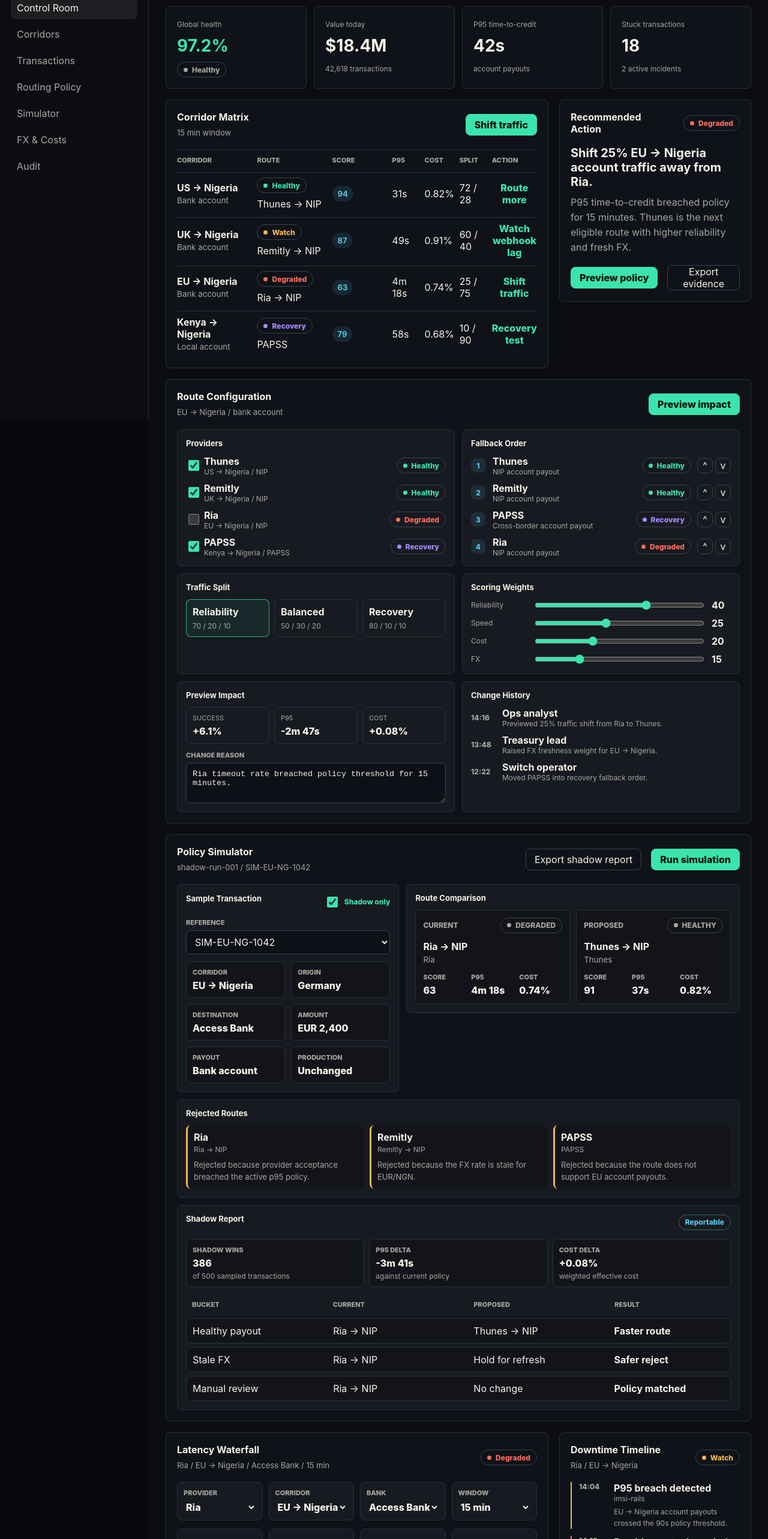
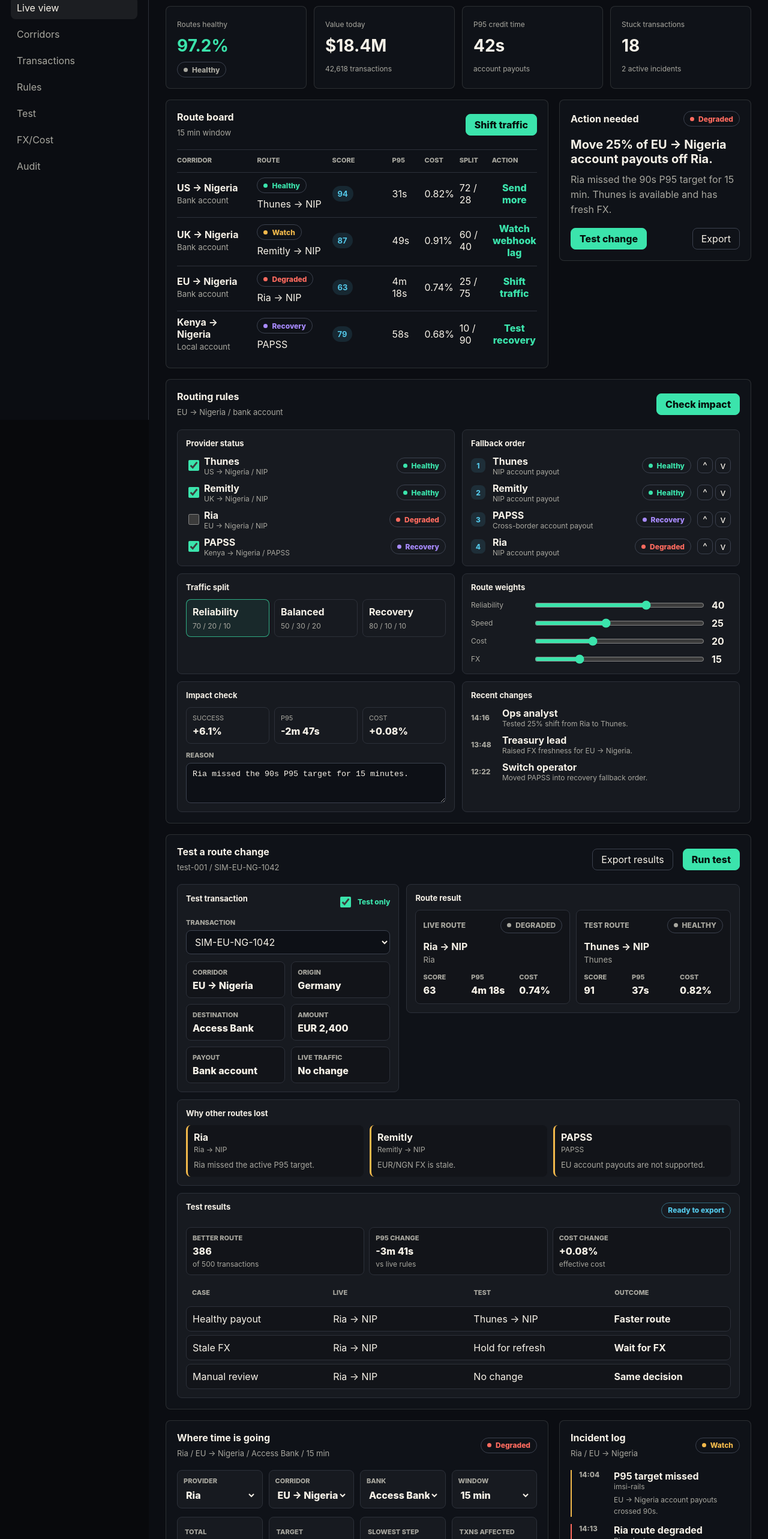
Before and after one commit to CloudSpaceLab/imsi-rails, a Vue app in the folder apps/web/: page / in a window 1280 px wide. Shown: the part 100-2666 px from the top of the page at 60% size. Built offline with nearby package versions, Linux system fonts and the light colour scheme.

Commit message:
Tighten control room copy

```diff
--- a/apps/web/src/App.vue
+++ b/apps/web/src/App.vue
@@ -36,12 +36,12 @@ import { operationalActions } from './copy'
         <span>imsi-rails</span>
       </a>
       <nav>
-        <a class="is-active" href="#control-room">Control Room</a>
+        <a class="is-active" href="#control-room">Live view</a>
         <a href="#corridors">Corridors</a>
         <a href="#transactions">Transactions</a>
-        <a href="#routing-policy">Routing Policy</a>
-        <a href="#policy-simulator">Simulator</a>
-        <a href="#fx-costs">FX & Costs</a>
+        <a href="#routing-policy">Rules</a>
+        <a href="#policy-simulator">Test</a>
+        <a href="#fx-costs">FX/Cost</a>
         <a href="#audit">Audit</a>
       </nav>
     </aside>
@@ -49,15 +49,15 @@ import { operationalActions } from './copy'
     <main class="workspace" id="control-room">
       <header class="topbar">
         <div>
-          <p class="eyebrow">International Transfer Reliability</p>
-          <h1>Control Room</h1>
+          <p class="eyebrow">Live routing</p>
+          <h1>Operations</h1>
         </div>
         <DataFreshness :updated="summary.lastUpdated" />
       </header>
 
       <section class="summary-grid" aria-label="Operational summary">
         <article class="summary-card summary-card--primary">
-          <span>Global health</span>
+          <span>Routes healthy</span>
           <strong>{{ summary.globalHealth }}</strong>
           <HealthBadge state="healthy" window="15 min" :updated="summary.lastUpdated" />
         </article>
@@ -67,7 +67,7 @@ import { operationalActions } from './copy'
           <small>{{ summary.transactionsToday }} transactions</small>
         </article>
         <article class="summary-card">
-          <span>P95 time-to-credit</span>
+          <span>P95 credit time</span>
           <strong>{{ summary.p95CreditTime }}</strong>
           <small>account payouts</small>
         </article>
@@ -82,7 +82,7 @@ import { operationalActions } from './copy'
         <section class="panel panel--wide" id="corridors" aria-labelledby="corridors-title">
           <header class="panel__header">
             <div>
-              <h2 id="corridors-title">Corridor Matrix</h2>
+              <h2 id="corridors-title">Route board</h2>
               <p>15 min window</p>
             </div>
             <button type="button" class="action-button">{{ operationalActions.shiftTraffic }}</button>
@@ -92,12 +92,12 @@ import { operationalActions } from './copy'
 
         <aside class="panel recommendation-panel" aria-labelledby="recommendation-title">
           <header class="panel__header">
-            <h2 id="recommendation-title">Recommended Action</h2>
+            <h2 id="recommendation-title">Action needed</h2>
             <HealthBadge state="degraded" window="15 min" />
           </header>
           <div class="recommendation">
-            <strong>Shift 25% EU -> Nigeria account traffic away from Ria.</strong>
-            <p>P95 time-to-credit breached policy for 15 minutes. Thunes is the next eligible route with higher reliability and fresh FX.</p>
+            <strong>Move 25% of EU -> Nigeria account payouts off Ria.</strong>
+            <p>Ria missed the 90s P95 target for 15 min. Thunes is available and has fresh FX.</p>
             <div class="button-row">
               <button type="button" class="action-button">{{ operationalActions.previewPolicy }}</button>
               <button type="button" class="ghost-button">{{ operationalActions.exportEvidence }}</button>
@@ -125,7 +125,7 @@ import { operationalActions } from './copy'
         <section class="panel" id="transactions" aria-labelledby="trace-title">
           <header class="panel__header">
             <div>
-              <h2 id="trace-title">Transaction Trace</h2>
+              <h2 id="trace-title">Transaction trail</h2>
               <p>IMSI-txn_000000000001</p>
             </div>
             <HealthBadge state="watch" window="current" />
--- a/apps/web/src/components/DowntimeTimeline.vue
+++ b/apps/web/src/components/DowntimeTimeline.vue
@@ -11,7 +11,7 @@ defineProps<{
   <section class="panel" id="downtime" aria-labelledby="downtime-title">
     <header class="panel__header">
       <div>
-        <h2 id="downtime-title">Downtime Timeline</h2>
+        <h2 id="downtime-title">Incident log</h2>
         <p>Ria / EU -> Nigeria</p>
       </div>
       <HealthBadge state="watch" window="live" />
--- a/apps/web/src/components/LatencyWaterfall.vue
+++ b/apps/web/src/components/LatencyWaterfall.vue
@@ -33,7 +33,7 @@ const badgeState = (state: HealthState) => state
   <section class="panel panel--wide" id="latency" aria-labelledby="latency-title">
     <header class="panel__header">
       <div>
-        <h2 id="latency-title">Latency Waterfall</h2>
+        <h2 id="latency-title">Where time is going</h2>
         <p>{{ filters.provider }} / {{ filters.corridor }} / {{ filters.destinationBank }} / {{ filters.window }}</p>
       </div>
       <HealthBadge state="degraded" window="15 min" />
@@ -76,7 +76,7 @@ const badgeState = (state: HealthState) => state
 
     <div class="latency-summary" aria-label="Latency summary">
       <div>
-        <span>End-to-end</span>
+        <span>Total</span>
         <strong>{{ summary.endToEnd }}</strong>
       </div>
       <div>
@@ -88,7 +88,7 @@ const badgeState = (state: HealthState) => state
         <strong>{{ summary.slowestStep }}</strong>
       </div>
       <div>
-        <span>Affected</span>
+        <span>Txns affected</span>
         <strong>{{ summary.affectedTransactions }}</strong>
       </div>
     </div>
--- a/apps/web/src/components/PolicySimulatorPanel.vue
+++ b/apps/web/src/components/PolicySimulatorPanel.vue
@@ -12,7 +12,7 @@ const runCount = ref(1)
 const shadowOnly = ref(true)
 
 const sample = computed(() => props.samples[selectedIndex.value] ?? props.samples[0])
-const runReference = computed(() => `shadow-run-${String(runCount.value).padStart(3, '0')}`)
+const runReference = computed(() => `test-${String(runCount.value).padStart(3, '0')}`)
 
 const decisionFields = (decision: PolicyRouteDecision) => [
   { label: 'Score', value: String(decision.score) },
@@ -29,27 +29,27 @@ const runSimulation = () => {
   <section class="panel panel--full" id="policy-simulator" aria-labelledby="policy-simulator-title">
     <header class="panel__header">
       <div>
-        <h2 id="policy-simulator-title">Policy Simulator</h2>
+        <h2 id="policy-simulator-title">Test a route change</h2>
         <p>{{ runReference }} / {{ sample.reference }}</p>
       </div>
       <div class="button-row">
-        <button type="button" class="ghost-button">Export shadow report</button>
-        <button type="button" class="action-button" @click="runSimulation">Run simulation</button>
+        <button type="button" class="ghost-button">Export results</button>
+        <button type="button" class="action-button" @click="runSimulation">Run test</button>
       </div>
     </header>
 
     <div class="simulator-layout">
       <section class="simulator-card simulator-card--sample" aria-labelledby="sample-title">
         <div class="simulator-card__top">
-          <h3 id="sample-title">Sample Transaction</h3>
+          <h3 id="sample-title">Test transaction</h3>
           <label class="simulator-switch">
             <input v-model="shadowOnly" type="checkbox" />
-            <span>{{ shadowOnly ? 'Shadow only' : 'Production armed' }}</span>
+            <span>{{ shadowOnly ? 'Test only' : 'Can affect live' }}</span>
           </label>
         </div>
 
         <label class="simulator-field">
-          <span>Reference</span>
+          <span>Transaction</span>
           <select v-model.number="selectedIndex" aria-label="Sample transaction">
             <option v-for="(item, index) in samples" :key="item.reference" :value="index">
               {{ item.reference }}
@@ -79,18 +79,18 @@ const runSimulation = () => {
             <dd>{{ sample.payout }}</dd>
           </div>
           <div>
-            <dt>Production</dt>
-            <dd>{{ shadowOnly ? 'Unchanged' : 'Pending approval' }}</dd>
+            <dt>Live traffic</dt>
+            <dd>{{ shadowOnly ? 'No change' : 'Approval needed' }}</dd>
           </div>
         </dl>
       </section>
 
       <section class="simulator-card simulator-card--compare" aria-labelledby="compare-title">
-        <h3 id="compare-title">Route Comparison</h3>
+        <h3 id="compare-title">Route result</h3>
         <div class="route-compare">
           <article>
             <div class="route-compare__head">
-              <span>Current</span>
+              <span>Live route</span>
               <HealthBadge :state="sample.current.state" />
             </div>
             <strong>{{ sample.current.route }}</strong>
@@ -105,7 +105,7 @@ const runSimulation = () => {
 
           <article class="route-compare__proposed">
             <div class="route-compare__head">
-              <span>Proposed</span>
+              <span>Test route</span>
               <HealthBadge :state="sample.proposed.state" />
             </div>
             <strong>{{ sample.proposed.route }}</strong>
@@ -121,7 +121,7 @@ const runSimulation = () => {
       </section>
 
       <section class="simulator-card" aria-labelledby="reject-title">
-        <h3 id="reject-title">Rejected Routes</h3>
+        <h3 id="reject-title">Why other routes lost</h3>
         <ol class="rejection-list">
           <li v-for="route in sample.rejectedRoutes" :key="`${sample.reference}-${route.provider}`">
             <strong>{{ route.provider }}</strong>
@@ -133,8 +133,8 @@ const runSimulation = () => {
 
       <section class="simulator-card" aria-labelledby="report-title">
         <div class="simulator-card__top">
-          <h3 id="report-title">Shadow Report</h3>
-          <span class="report-state">Reportable</span>
+          <h3 id="report-title">Test results</h3>
+          <span class="report-state">Ready to export</span>
         </div>
 
         <dl class="report-metrics">
@@ -145,18 +145,18 @@ const runSimulation = () => {
           </div>
         </dl>
 
-        <div class="report-table" role="table" aria-label="Shadow routing results">
+        <div class="report-table" role="table" aria-label="Test route results">
           <div class="report-table__row report-table__row--head" role="row">
-            <span role="columnheader">Bucket</span>
-            <span role="columnheader">Current</span>
-            <span role="columnheader">Proposed</span>
-            <span role="columnheader">Result</span>
+            <span role="columnheader">Case</span>
+            <span role="columnheader">Live</span>
+            <span role="columnheader">Test</span>
+            <span role="columnheader">Outcome</span>
           </div>
           <div v-for="row in sample.reportRows" :key="`${sample.reference}-${row.bucket}`" class="report-table__row" role="row">
-            <span role="cell" data-label="Bucket">{{ row.bucket }}</span>
-            <span role="cell" data-label="Current">{{ row.currentRoute }}</span>
-            <span role="cell" data-label="Proposed">{{ row.proposedRoute }}</span>
-            <strong role="cell" data-label="Result">{{ row.result }}</strong>
+            <span role="cell" data-label="Case">{{ row.bucket }}</span>
+            <span role="cell" data-label="Live">{{ row.currentRoute }}</span>
+            <span role="cell" data-label="Test">{{ row.proposedRoute }}</span>
+            <strong role="cell" data-label="Outcome">{{ row.result }}</strong>
           </div>
         </div>
       </section>
--- a/apps/web/src/components/ProviderScorecards.vue
+++ b/apps/web/src/components/ProviderScorecards.vue
@@ -21,8 +21,8 @@ defineProps<{
   <section class="panel" aria-labelledby="provider-scorecards-title">
     <header class="panel__header">
       <div>
-        <h2 id="provider-scorecards-title">Provider Scorecards</h2>
-        <p>Objective corridor performance</p>
+        <h2 id="provider-scorecards-title">Provider performance</h2>
+        <p>15 min provider view</p>
       </div>
       <label class="window-select">
         <span>Window</span>
--- a/apps/web/src/components/RouteConfigurationPanel.vue
+++ b/apps/web/src/components/RouteConfigurationPanel.vue
@@ -20,15 +20,15 @@ defineProps<{
   <section class="panel panel--full" id="routing-policy" aria-labelledby="routing-policy-title">
     <header class="panel__header">
       <div>
-        <h2 id="routing-policy-title">Route Configuration</h2>
+        <h2 id="routing-policy-title">Routing rules</h2>
         <p>EU -> Nigeria / bank account</p>
       </div>
-      <button type="button" class="action-button">Preview impact</button>
+      <button type="button" class="action-button">Check impact</button>
     </header>
 
     <div class="config-grid">
       <section class="config-block" aria-labelledby="provider-toggles-title">
-        <h3 id="provider-toggles-title">Providers</h3>
+        <h3 id="provider-toggles-title">Provider status</h3>
         <div class="toggle-list">
           <label v-for="provider in providers" :key="provider.provider" class="toggle-row">
             <input type="checkbox" :checked="provider.enabled" />
@@ -42,7 +42,7 @@ defineProps<{
       </section>
 
       <section class="config-block" aria-labelledby="fallback-title">
-        <h3 id="fallback-title">Fallback Order</h3>
+        <h3 id="fallback-title">Fallback order</h3>
         <ol class="fallback-list">
           <li v-for="route in fallbackRoutes" :key="route.provider">
             <span class="rank">{{ route.rank }}</span>
@@ -60,7 +60,7 @@ defineProps<{
       </section>
 
       <section class="config-block" aria-labelledby="split-title">
-        <h3 id="split-title">Traffic Split</h3>
+        <h3 id="split-title">Traffic split</h3>
         <div class="preset-row" role="group" aria-label="Traffic split presets">
           <button v-for="preset in presets" :key="preset.label" type="button" :class="{ 'is-selected': preset.active }">
             <strong>{{ preset.label }}</strong>
@@ -70,7 +70,7 @@ defineProps<{
       </section>
 
       <section class="config-block" aria-labelledby="weights-title">
-        <h3 id="weights-title">Scoring Weights</h3>
+        <h3 id="weights-title">Route weights</h3>
         <div class="weight-list">
           <label v-for="weight in weights" :key="weight.label">
             <span>{{ weight.label }}</span>
@@ -81,7 +81,7 @@ defineProps<{
       </section>
 
       <section class="config-block" aria-labelledby="impact-title">
-        <h3 id="impact-title">Preview Impact</h3>
+        <h3 id="impact-title">Impact check</h3>
         <dl class="impact-grid">
           <div>
             <dt>Success</dt>
@@ -97,13 +97,13 @@ defineProps<{
           </div>
         </dl>
         <label class="reason-field">
-          <span>Change reason</span>
-          <textarea required rows="3">Ria timeout rate breached policy threshold for 15 minutes.</textarea>
+          <span>Reason</span>
+          <textarea required rows="3">Ria missed the 90s P95 target for 15 minutes.</textarea>
         </label>
       </section>
 
       <section class="config-block" aria-labelledby="history-title">
-        <h3 id="history-title">Change History</h3>
+        <h3 id="history-title">Recent changes</h3>
         <ol class="history-list">
           <li v-for="item in history" :key="`${item.time}-${item.summary}`">
             <time>{{ item.time }}</time>
--- a/apps/web/src/copy.ts
+++ b/apps/web/src/copy.ts
@@ -11,16 +11,16 @@ export const healthStates = {
 export const operationalActions = {
   shiftTraffic: 'Shift traffic',
   pauseNewTraffic: 'Pause new traffic',
-  previewPolicy: 'Preview policy',
-  rollbackPolicy: 'Roll back policy',
-  exportEvidence: 'Export evidence',
+  previewPolicy: 'Test change',
+  rollbackPolicy: 'Roll back',
+  exportEvidence: 'Export',
   openIncident: 'Open incident',
 } as const
 
 export const rejectionCopy = {
-  stale_fx_rate: 'Rejected because the FX rate is stale.',
-  circuit_breaker_open: 'Rejected because the route is blocked by circuit breaker.',
-  unsupported_destination_bank: 'Rejected because the destination bank is unsupported.',
-  amount_outside_limits: 'Rejected because the amount is outside route limits.',
-  compliance_manual_review: 'Manual approval required by compliance policy.',
+  stale_fx_rate: 'FX rate is stale.',
+  circuit_breaker_open: 'Route is blocked.',
+  unsupported_destination_bank: 'Destination bank is unsupported.',
+  amount_outside_limits: 'Amount is outside route limits.',
+  compliance_manual_review: 'Manual approval is required.',
 } as const
--- a/apps/web/src/data.ts
+++ b/apps/web/src/data.ts
@@ -31,7 +31,7 @@ export const corridors = [
     p95: '31s',
     cost: '0.82%',
     split: '72 / 28',
-    recommendation: 'Route more',
+    recommendation: 'Send more',
   },
   {
     corridor: 'UK -> Nigeria',
@@ -64,7 +64,7 @@ export const corridors = [
     p95: '58s',
     cost: '0.68%',
     split: '10 / 90',
-    recommendation: 'Recovery test',
+    recommendation: 'Test recovery',
   },
 ]
 
@@ -118,7 +118,7 @@ export const providerScores = [
 export const timeline: TimelineStep[] = [
   { label: 'Received', owner: 'Bank channel', status: 'done', time: '14:29:11' },
   { label: 'Validated', owner: 'imsi-rails', status: 'done', time: '14:29:11' },
-  { label: 'Route selected', owner: 'Policy engine', status: 'done', time: '14:29:12' },
+  { label: 'Route picked', owner: 'Route engine', status: 'done', time: '14:29:12' },
   { label: 'Provider accepted', owner: 'Thunes', status: 'done', time: '14:29:16' },
   { label: 'Bank rail posting', owner: 'NIP', status: 'current', time: '14:29:23' },
   { label: 'Settlement match', owner: 'Settlement', status: 'pending', time: 'pending' },
@@ -141,7 +141,7 @@ export const latencySummary = {
 export const latencySteps: LatencyStep[] = [
   { label: 'Bank submit', owner: 'Bank channel', durationMs: 420, targetMs: 800, state: 'healthy' },
   { label: 'Validation', owner: 'imsi-rails', durationMs: 260, targetMs: 500, state: 'healthy' },
-  { label: 'FX lock', owner: 'Treasury policy', durationMs: 1_800, targetMs: 2_000, state: 'healthy' },
+  { label: 'FX lock', owner: 'Treasury rules', durationMs: 1_800, targetMs: 2_000, state: 'healthy' },
   { label: 'Provider accepted', owner: 'Ria', durationMs: 128_000, targetMs: 30_000, state: 'degraded' },
   { label: 'Webhook callback', owner: 'Ria', durationMs: 84_000, targetMs: 45_000, state: 'watch' },
   { label: 'Bank posting', owner: 'NIP', durationMs: 43_000, targetMs: 60_000, state: 'healthy' },
@@ -150,31 +150,31 @@ export const latencySteps: LatencyStep[] = [
 export const downtimeEvents: DowntimeEvent[] = [
   {
     time: '14:04',
-    title: 'P95 breach detected',
+    title: 'P95 target missed',
     actor: 'imsi-rails',
     state: 'watch',
-    detail: 'EU -> Nigeria account payouts crossed the 90s policy threshold.',
+    detail: 'EU -> Nigeria account payouts crossed 90s.',
   },
   {
     time: '14:13',
-    title: 'Provider route degraded',
+    title: 'Ria route degraded',
     actor: 'Ria adapter',
     state: 'degraded',
-    detail: 'Timeout rate reached 12.5% over the active 15 min window.',
+    detail: 'Timeouts reached 12.5% in the last 15 min.',
   },
   {
     time: '14:16',
-    title: 'Traffic shift previewed',
+    title: 'Traffic shift tested',
     actor: 'Ops analyst',
     state: 'healthy',
-    detail: '25% shift to Thunes simulated with lower cost-adjusted risk.',
+    detail: '25% to Thunes looked faster with acceptable cost.',
   },
   {
     time: '14:21',
     title: 'Recovery test started',
     actor: 'Circuit breaker',
     state: 'recovery',
-    detail: 'Ria held to 10% canary while webhook lag is monitored.',
+    detail: 'Ria held at 10% while webhook lag is watched.',
   },
 ]
 
@@ -206,8 +206,8 @@ export const scoringWeights: ScoringWeight[] = [
 ]
 
 export const changeHistory: ChangeHistoryItem[] = [
-  { time: '14:16', actor: 'Ops analyst', summary: 'Previewed 25% traffic shift from Ria to Thunes.' },
-  { time: '13:48', actor: 'Treasury lead', summary: 'Raised FX freshness weight for EU -> Nigeria.' },
+  { time: '14:16', actor: 'Ops analyst', summary: 'Tested 25% shift from Ria to Thunes.' },
+  { time: '13:48', actor: 'Treasury lead', summary: 'Raised FX freshness for EU -> Nigeria.' },
   { time: '12:22', actor: 'Switch operator', summary: 'Moved PAPSS into recovery fallback order.' },
 ]
 
@@ -242,19 +242,19 @@ export const policySimulationSamples: PolicySimulationSample[] = [
       state: 'healthy' as HealthState,
     },
     rejectedRoutes: [
-      { provider: 'Ria', route: 'Ria -> NIP', reason: 'Rejected because provider acceptance breached the active p95 policy.' },
-      { provider: 'Remitly', route: 'Remitly -> NIP', reason: 'Rejected because the FX rate is stale for EUR/NGN.' },
-      { provider: 'PAPSS', route: 'PAPSS', reason: 'Rejected because the route does not support EU account payouts.' },
+      { provider: 'Ria', route: 'Ria -> NIP', reason: 'Ria missed the active P95 target.' },
+      { provider: 'Remitly', route: 'Remitly -> NIP', reason: 'EUR/NGN FX is stale.' },
+      { provider: 'PAPSS', route: 'PAPSS', reason: 'EU account payouts are not supported.' },
     ],
     reportMetrics: [
-      { label: 'Shadow wins', value: '386', detail: 'of 500 sampled transactions' },
-      { label: 'P95 delta', value: '-3m 41s', detail: 'against current policy' },
-      { label: 'Cost delta', value: '+0.08%', detail: 'weighted effective cost' },
+      { label: 'Better route', value: '386', detail: 'of 500 transactions' },
+      { label: 'P95 change', value: '-3m 41s', detail: 'vs live rules' },
+      { label: 'Cost change', value: '+0.08%', detail: 'effective cost' },
     ],
     reportRows: [
       { bucket: 'Healthy payout', currentRoute: 'Ria -> NIP', proposedRoute: 'Thunes -> NIP', result: 'Faster route' },
-      { bucket: 'Stale FX', currentRoute: 'Ria -> NIP', proposedRoute: 'Hold for refresh', result: 'Safer reject' },
-      { bucket: 'Manual review', currentRoute: 'Ria -> NIP', proposedRoute: 'No change', result: 'Policy matched' },
+      { bucket: 'Stale FX', currentRoute: 'Ria -> NIP', proposedRoute: 'Hold for refresh', result: 'Wait for FX' },
+      { bucket: 'Manual review', currentRoute: 'Ria -> NIP', proposedRoute: 'No change', result: 'Same decision' },
     ],
   },
   {
@@ -281,19 +281,19 @@ export const policySimulationSamples: PolicySimulationSample[] = [
       state: 'healthy' as HealthState,
     },
     rejectedRoutes: [
-      { provider: 'Ria', route: 'Ria -> NIP', reason: 'Rejected because the circuit breaker is degraded for account payouts.' },
-      { provider: 'PAPSS', route: 'PAPSS', reason: 'Rejected because GBP origination is unsupported.' },
-      { provider: 'Thunes', route: 'Thunes -> NIP', reason: 'Rejected because the selected policy favors lower cost when latency is inside target.' },
+      { provider: 'Ria', route: 'Ria -> NIP', reason: 'Ria is degraded for account payouts.' },
+      { provider: 'PAPSS', route: 'PAPSS', reason: 'GBP origin is not supported.' },
+      { provider: 'Thunes', route: 'Thunes -> NIP', reason: 'Live route is cheaper and still inside target.' },
     ],
     reportMetrics: [
-      { label: 'Shadow wins', value: '74', detail: 'of 500 sampled transactions' },
-      { label: 'P95 delta', value: '-3s', detail: 'against current policy' },
-      { label: 'Cost delta', value: '0.00%', detail: 'weighted effective cost' },
+      { label: 'Better route', value: '74', detail: 'of 500 transactions' },
+      { label: 'P95 change', value: '-3s', detail: 'vs live rules' },
+      { label: 'Cost change', value: '0.00%', detail: 'effective cost' },
     ],
     reportRows: [
       { bucket: 'Normal traffic', currentRoute: 'Remitly -> NIP', proposedRoute: 'Remitly -> NIP', result: 'No change' },
-      { bucket: 'Webhook lag', currentRoute: 'Remitly -> NIP', proposedRoute: 'Thunes -> NIP', result: 'Canary only' },
-      { bucket: 'FX refresh', currentRoute: 'Remitly -> NIP', proposedRoute: 'Remitly -> NIP', result: 'Policy matched' },
+      { bucket: 'Webhook lag', currentRoute: 'Remitly -> NIP', proposedRoute: 'Thunes -> NIP', result: 'Use canary' },
+      { bucket: 'FX refresh', currentRoute: 'Remitly -> NIP', proposedRoute: 'Remitly -> NIP', result: 'Same decision' },
     ],
   },
 ]
```
